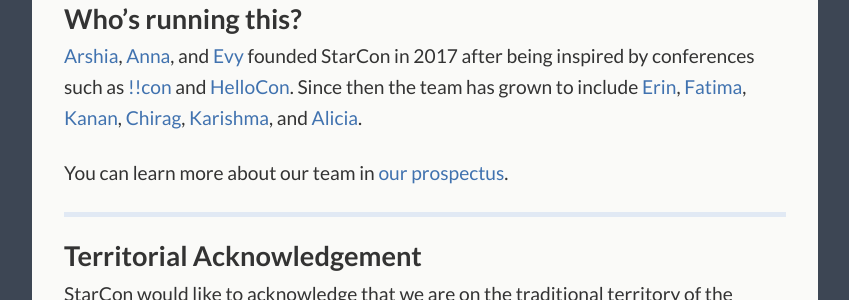
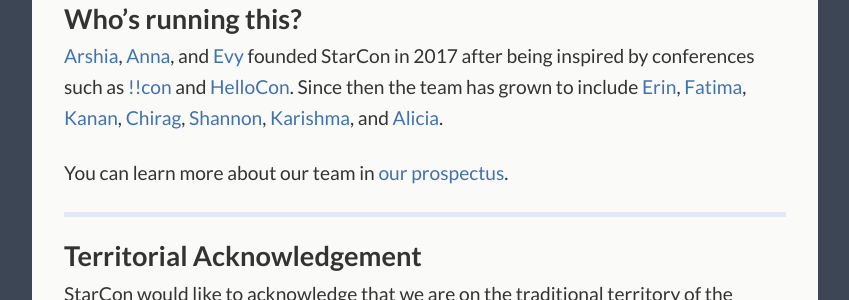
Before and after one commit to StarConKW/starconkw.github.io, a Jekyll site: the page built from index.md, in a window 1280 px wide and 900 px high, scrolled down 1755 px. Shown: the part 154-454 px from the top of the window, without its empty margins (215-1064 px from the left). Built offline with Jekyll 4.4.1, drawn with Linux system fonts in a browser that asks for light colours; comment, search, counter and statistics services are not loaded.

Commit message:
Add Shannon to who's running this

```diff
--- a/index.md
+++ b/index.md
@@ -80,7 +80,7 @@ Follow us on [Twitter](https://twitter.com/starconkw) or [Facebook](https://www.
 ## Who's running this?
 
 [Arshia](https://twitter.com/arshia__), [Anna](http://annalorimer.com/), and [Evy](http://evykassirer.com)
-founded StarCon in 2017 after being inspired by conferences such as [!!con](http://bangbangcon.com) and [HelloCon](http://hellocon.net). Since then the team has grown to include [Erin](https://www.linkedin.com/in/erin-edward/), [Fatima](https://www.linkedin.com/in/fatima-taj-37363a109/), [Kanan](https://www.linkedin.com/in/kanan-sharma-08029a94/), [Chirag](https://cgada.me), [Karishma](https://twitter.com/karishmadagaa), and [Alicia](https://www.behance.net/aliciayoosdeb0).
+founded StarCon in 2017 after being inspired by conferences such as [!!con](http://bangbangcon.com) and [HelloCon](http://hellocon.net). Since then the team has grown to include [Erin](https://www.linkedin.com/in/erin-edward/), [Fatima](https://www.linkedin.com/in/fatima-taj-37363a109/), [Kanan](https://www.linkedin.com/in/kanan-sharma-08029a94/), [Chirag](https://cgada.me), [Shannon](https://ca.linkedin.com/in/shannon-veitch-453743160), [Karishma](https://twitter.com/karishmadagaa), and [Alicia](https://www.behance.net/aliciayoosdeb0).
 
 You can learn more about our team in [our prospectus](https://starcon.io/prospectus/).
 
```
